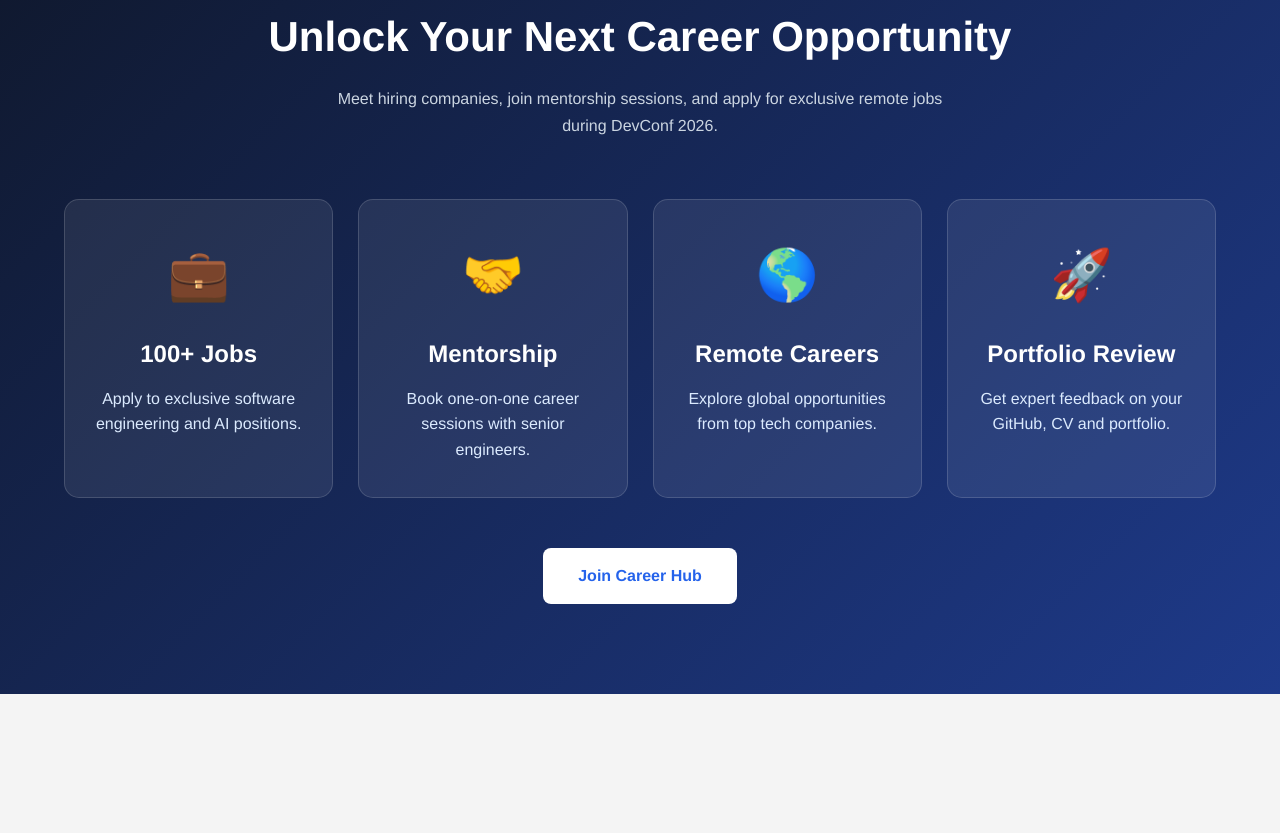
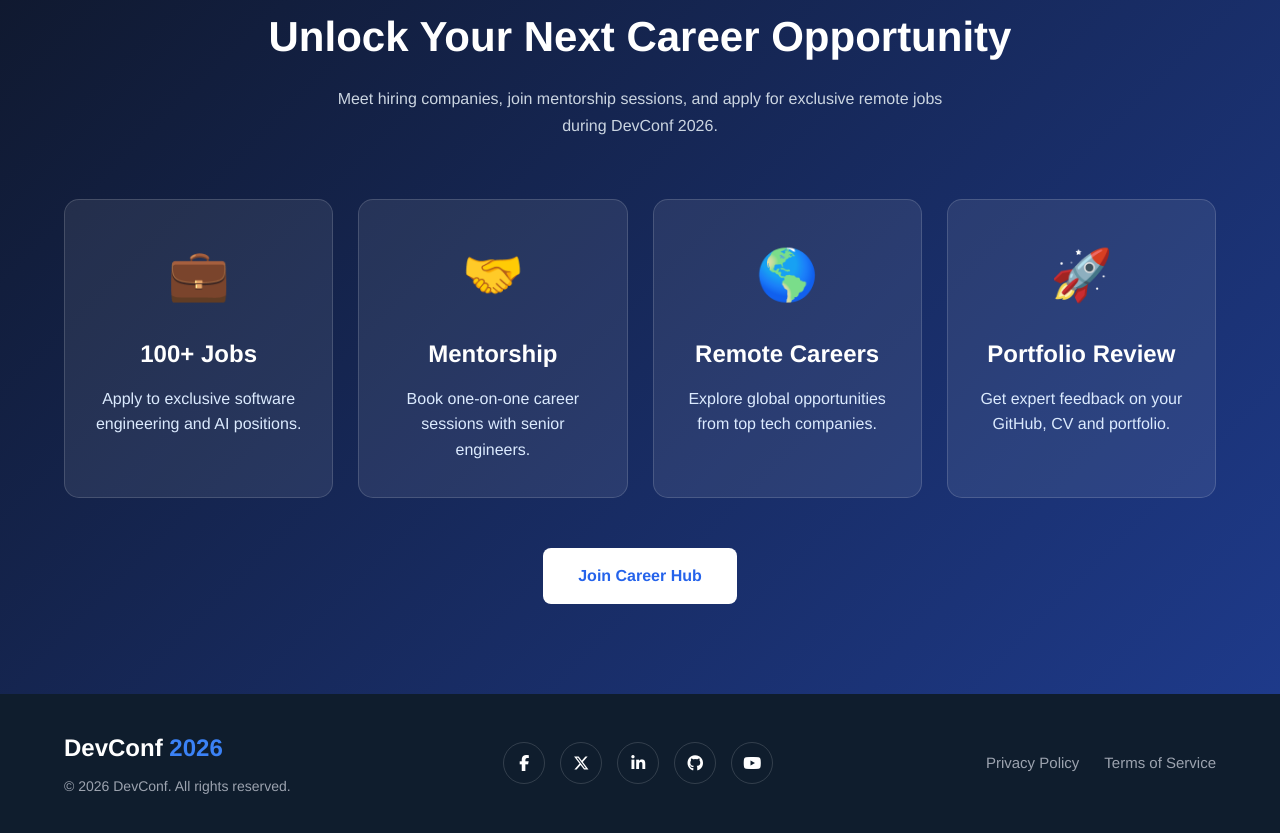
Before and after one commit to imranhashmi24/assignment-one, a plain HTML site: page index.html in a window 1280 px wide. Shown: the part 2700-3533 px from the top of the page. Before the commit the page ends 3394 px from the top, so only its background shows below. Drawn offline with nearby package versions, Linux system fonts and the light colour scheme.

```diff
--- a/index.html
+++ b/index.html
@@ -250,7 +250,31 @@
 
     </section>
 
+    <!-- Footer Section -->
 
+    <footer class="footer">
+        <div class="container footer-content">
+
+            <div class="footer-left">
+                <h3>DevConf <span>2026</span></h3>
+                <p>© 2026 DevConf. All rights reserved.</p>
+            </div>
+
+            <div class="footer-center">
+                <a href="#"><i class="fab fa-facebook-f"></i></a>
+                <a href="#"><i class="fab fa-x-twitter"></i></a>
+                <a href="#"><i class="fab fa-linkedin-in"></i></a>
+                <a href="#"><i class="fab fa-github"></i></a>
+                <a href="#"><i class="fab fa-youtube"></i></a>
+            </div>
+
+            <div class="footer-right">
+                <a href="#">Privacy Policy</a>
+                <a href="#">Terms of Service</a>
+            </div>
+
+        </div>
+    </footer>
 
 </body>
 
```
Also changed, not shown: 1 other file.
